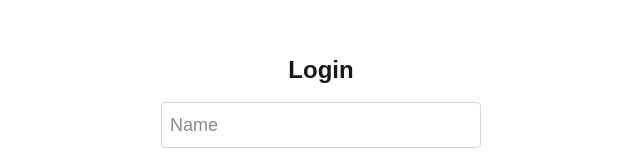
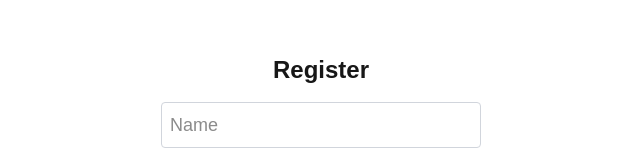
Before and after one commit to cyberneftest-svg/hur-test, a Next.js app: page /register in a window 1280 px wide. Shown: the part 195-349 px from the top of the page, without its empty margins (319-959 px from the left). Built offline with nearby package versions, Linux system fonts and the light colour scheme.

Commit message:
register fixed

```diff
--- a/app/register/page.tsx
+++ b/app/register/page.tsx
@@ -4,7 +4,7 @@
   return (
 
     <div className="flex flex-col items-center justify-center h-screen">
-        <h1 className="text-2xl font-bold mb-4">Login</h1>
+        <h1 className="text-2xl font-bold mb-4">Register</h1>
         <form className="flex flex-col w-80">
             <input type="text" placeholder="Name" className="mb-2 p-2 text-lg border border-gray-300 rounded" />
             <input type="email" placeholder="Email" className="mb-2 p-2 text-lg border border-gray-300 rounded" />
```
